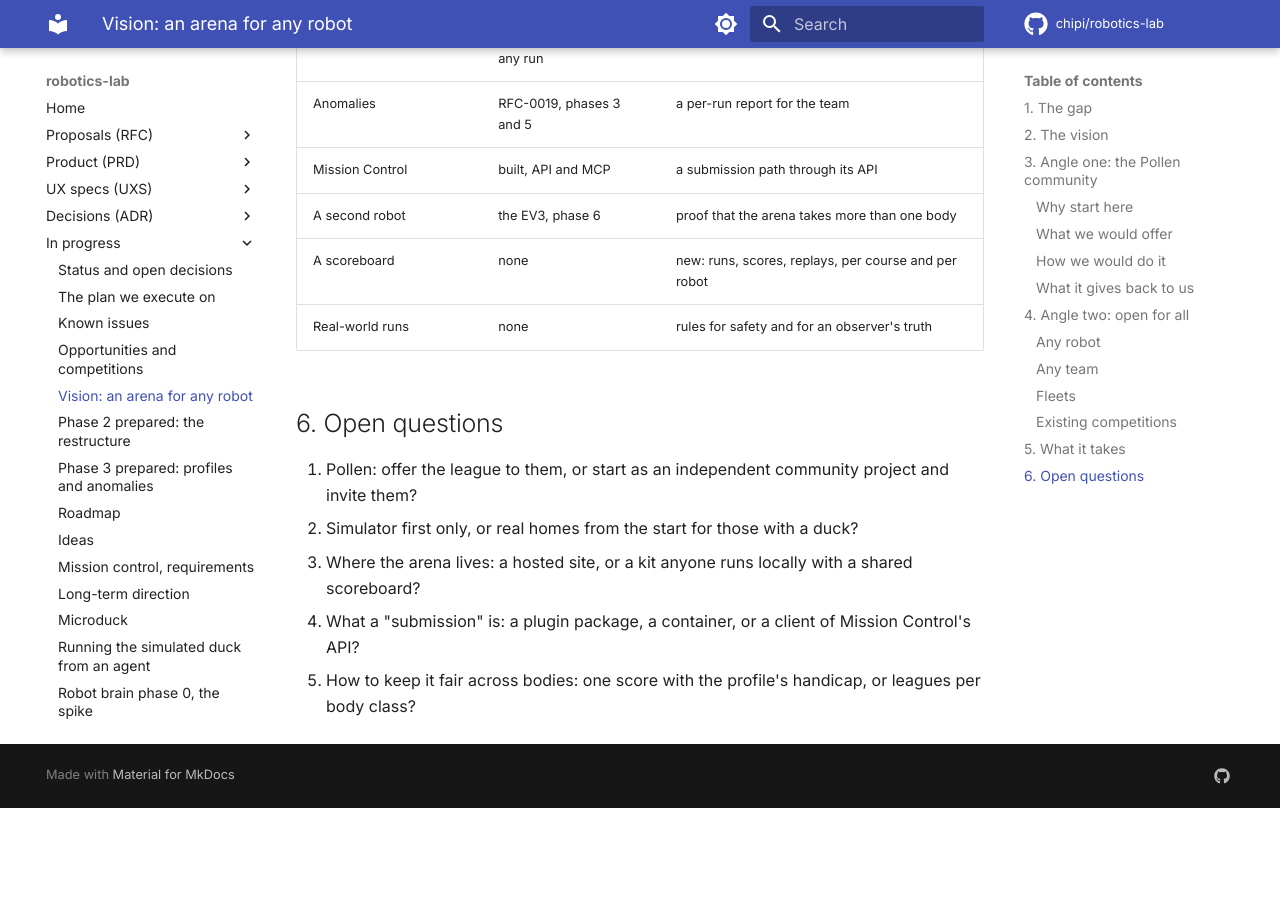
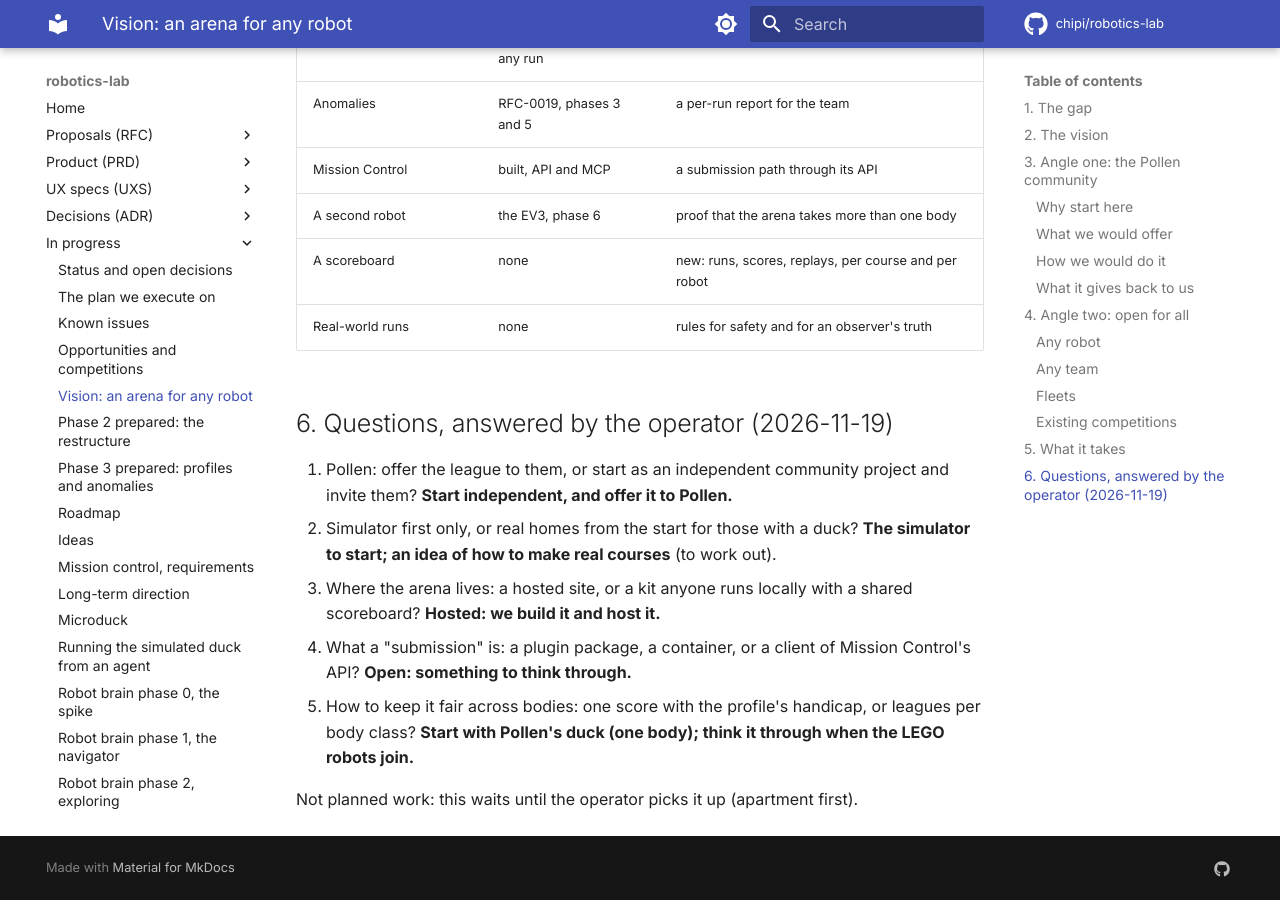
Before and after one commit to chipi/robotics-lab, an MkDocs documentation site: the page built from docs/wip/VISION-ARENA.md, in a window 1280 px wide and 900 px high, scrolled down 3780 px. Built offline with MkDocs 1.6.1 and Material for MkDocs 9.7.7, drawn with Linux system fonts in a browser that asks for light colours; comment, search, counter and statistics services are not loaded; before the commit the page ends 4588 px from its top, so only the background shows below that.

Commit message:
docs: the arena's five questions answered by the operator
Co-Authored-By: Claude Opus 5.5 <noreply@anthropic.com>
Claude-Session: https://claude.ai/code/session_014cvkLDtihKBLiV2cbMenbC

```diff
--- a/docs/wip/VISION-ARENA.md
+++ b/docs/wip/VISION-ARENA.md
@@ -132,11 +132,17 @@ What exists or is planned, and what an arena adds:
 | A scoreboard | none | new: runs, scores, replays, per course and per robot |
 | Real-world runs | none | rules for safety and for an observer's truth |
 
-## 6. Open questions
+## 6. Questions, answered by the operator (2026-11-19)
 
 1. Pollen: offer the league to them, or start as an independent community project and invite them?
-2. Simulator first only, or real homes from the start for those with a duck?
+   **Start independent, and offer it to Pollen.**
+2. Simulator first only, or real homes from the start for those with a duck? **The simulator to
+   start; an idea of how to make real courses** (to work out).
 3. Where the arena lives: a hosted site, or a kit anyone runs locally with a shared scoreboard?
+   **Hosted: we build it and host it.**
 4. What a "submission" is: a plugin package, a container, or a client of Mission Control's API?
+   **Open: something to think through.**
 5. How to keep it fair across bodies: one score with the profile's handicap, or leagues per body
-   class?
+   class? **Start with Pollen's duck (one body); think it through when the LEGO robots join.**
+
+Not planned work: this waits until the operator picks it up (apartment first).
```
